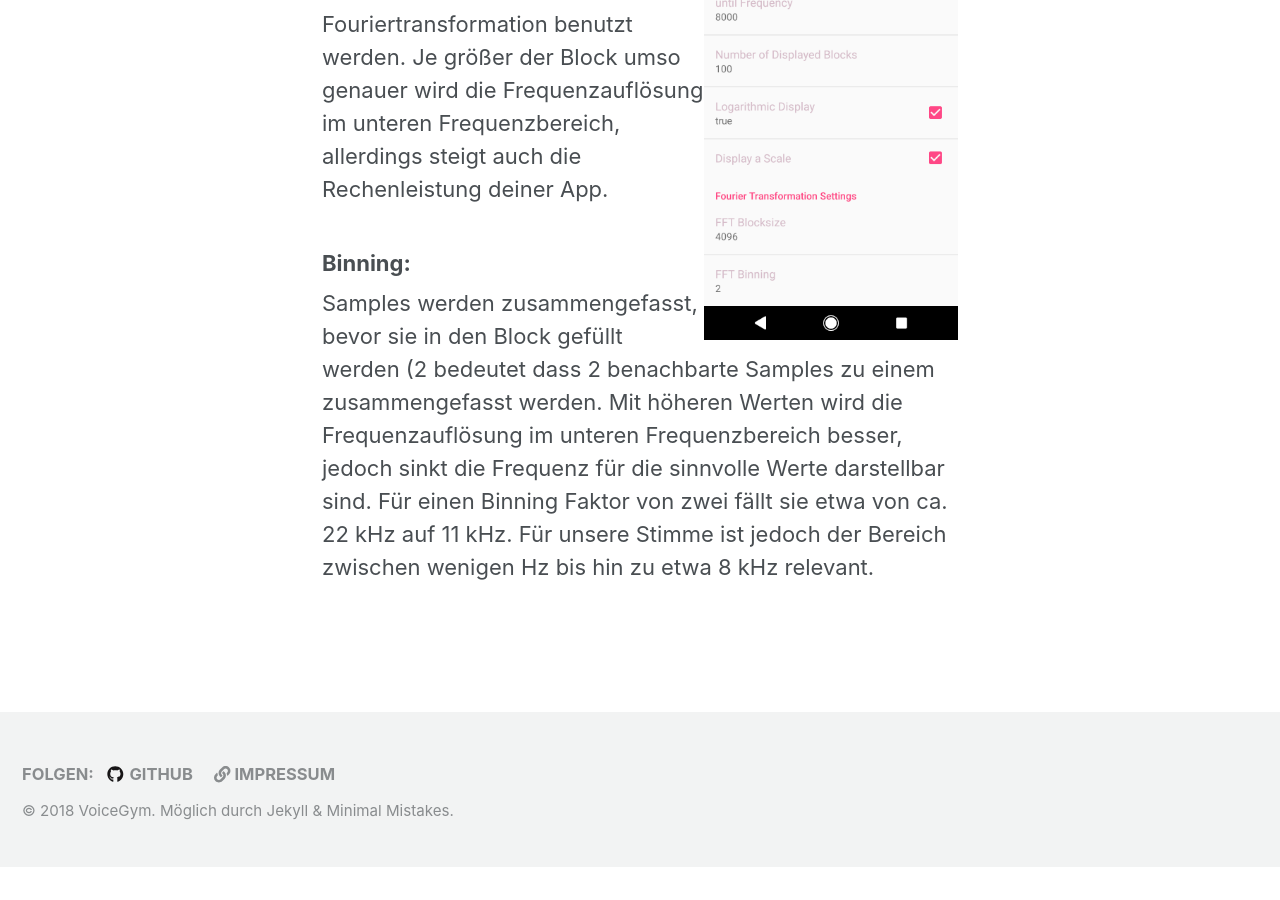
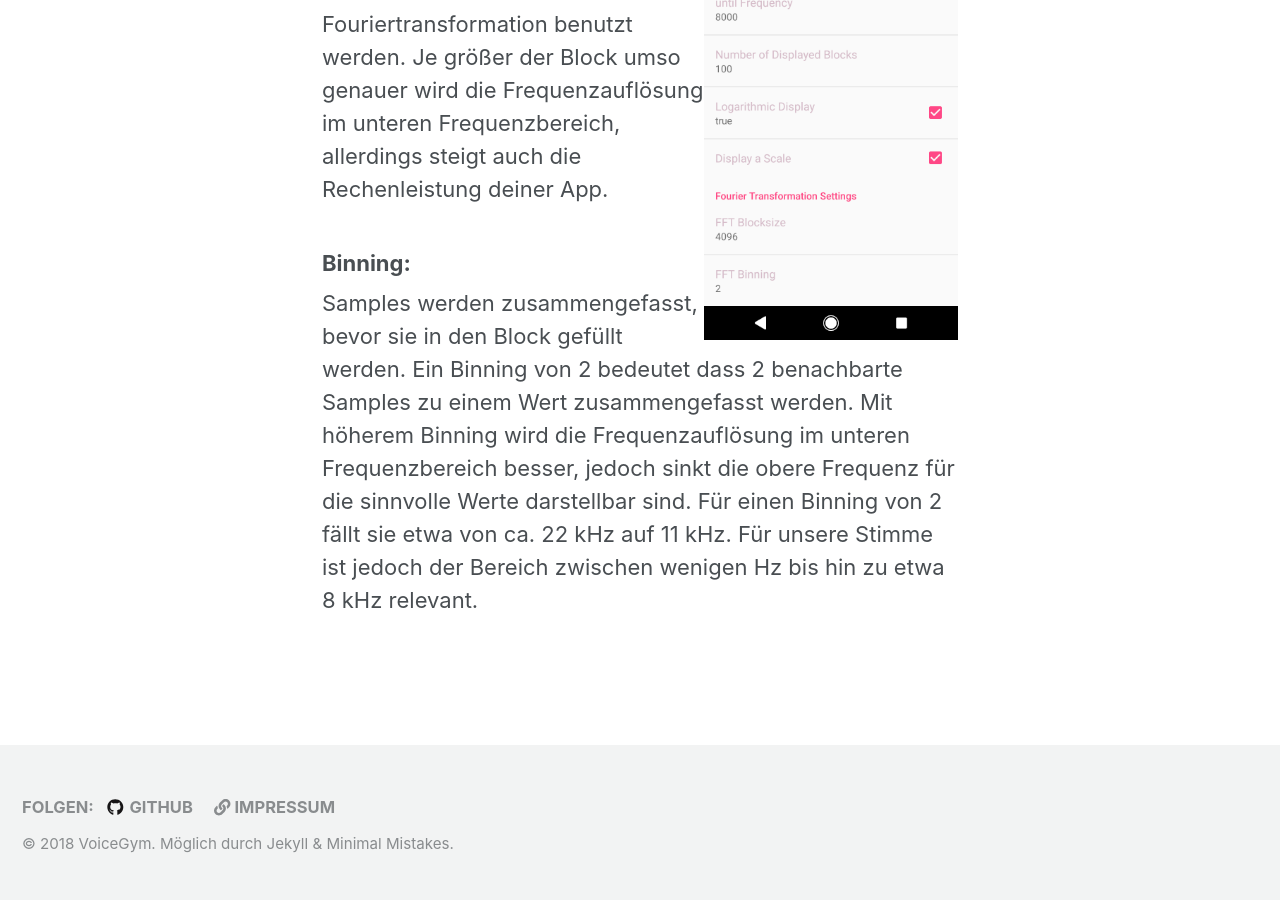
Before and after one commit to VoiceGym/voicegym.github.io, a Jekyll site: the page built from _pages/configuration.md, in a window 1280 px wide and 900 px high, scrolled down 1839 px. Built offline with Jekyll 4.4.1, drawn with Linux system fonts in a browser that asks for light colours; nearby versions of some CDN libraries; before the commit the page ends 2706 px from its top, so only the background shows below that.

Commit message:
small corrections

```diff
--- a/_config.yml
+++ b/_config.yml
@@ -10,7 +10,7 @@
 # Review documentation to determine if you should use `theme` or `remote_theme`
 # https://mmistakes.github.io/minimal-mistakes/docs/quick-start-guide/#installing-the-theme
 
-theme                  : "minimal-mistakes-jekyll"
+#theme                  : "minimal-mistakes-jekyll"
 # remote_theme           : "mmistakes/minimal-mistakes"
 minimal_mistakes_skin    : "default" # "air", "aqua", "contrast", "dark", "dirt", "neon", "mint", "plum", "sunrise"
 
--- a/_pages/configuration.md
+++ b/_pages/configuration.md
@@ -43,5 +43,5 @@ header:
 <p>Die Anzahl an Werten in dem Datenblock die zur Fouriertransformation benutzt werden. Je größer der Block umso genauer wird die Frequenzauflösung im unteren Frequenzbereich, allerdings steigt auch die Rechenleistung deiner App.</p>
 
 <h3>Binning:</h3>
-<p>Samples werden zusammengefasst, bevor sie in den Block gefüllt werden (2 bedeutet dass 2 benachbarte Samples zu einem zusammengefasst werden. Mit höheren Werten wird die Frequenzauflösung im unteren Frequenzbereich besser, jedoch sinkt die Frequenz für die sinnvolle Werte darstellbar sind. Für einen Binning Faktor von zwei fällt sie etwa von ca. 22 kHz auf 11 kHz. Für unsere Stimme ist jedoch der Bereich zwischen wenigen Hz bis hin zu etwa 8 kHz relevant.</p>
+<p>Samples werden zusammengefasst, bevor sie in den Block gefüllt werden. Ein Binning von 2 bedeutet dass 2 benachbarte Samples zu einem Wert zusammengefasst werden. Mit höherem Binning wird die Frequenzauflösung im unteren Frequenzbereich besser, jedoch sinkt die obere Frequenz für die sinnvolle Werte darstellbar sind. Für einen Binning von 2 fällt sie etwa von ca. 22 kHz auf 11 kHz. Für unsere Stimme ist jedoch der Bereich zwischen wenigen Hz bis hin zu etwa 8 kHz relevant.</p>
 </div>
```
